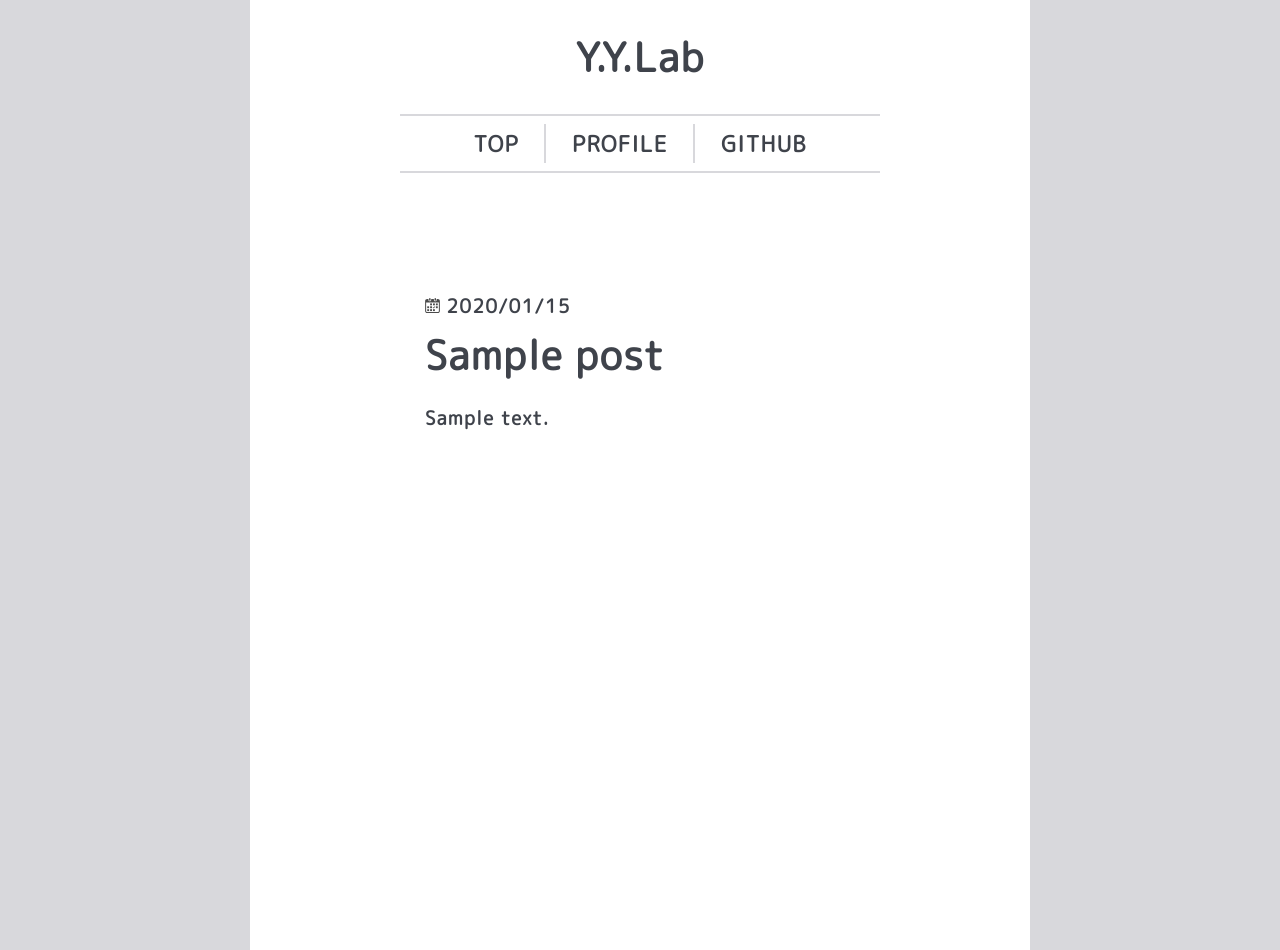
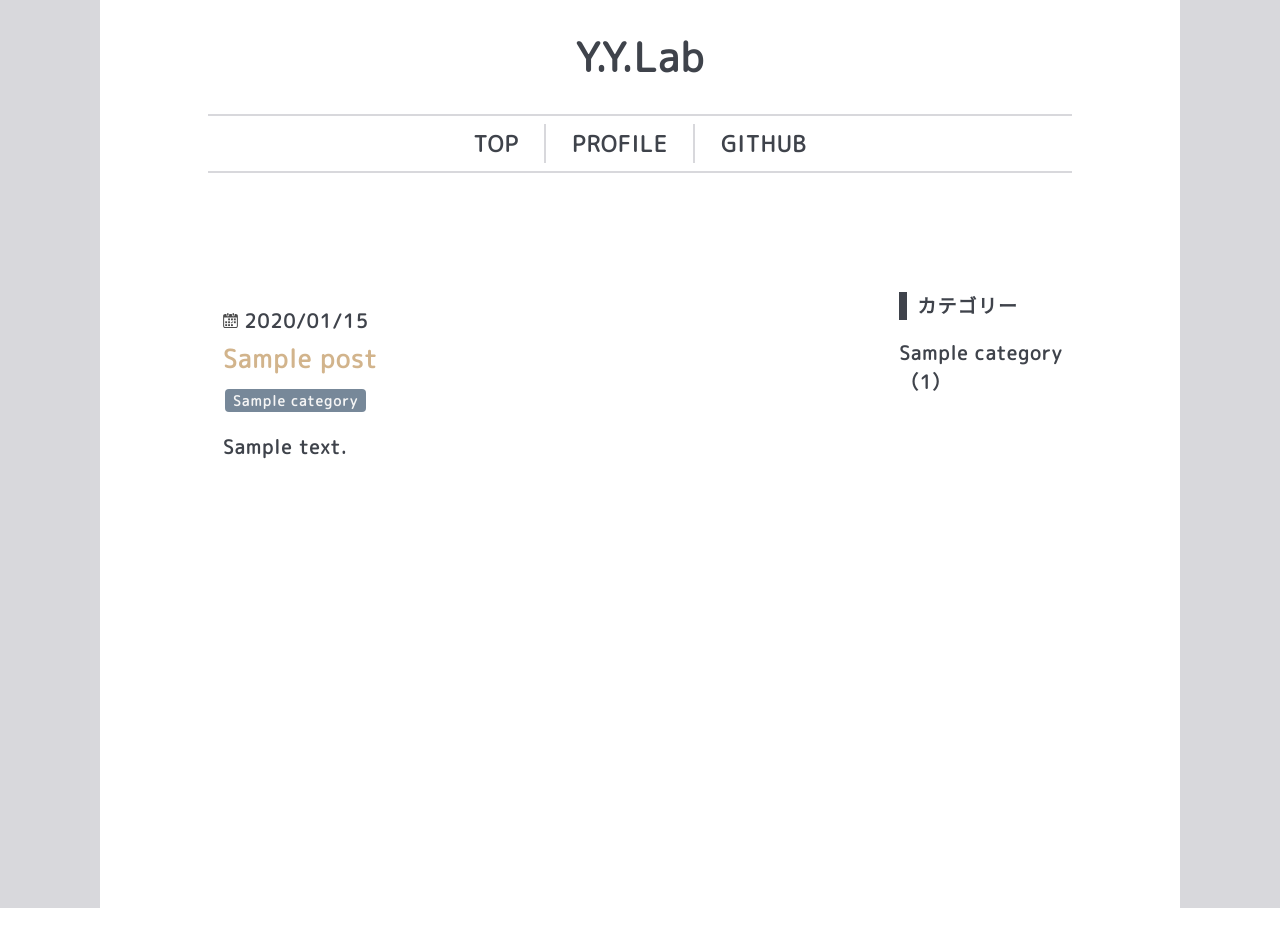
Before and after one commit to yoshi-yukky/django-blog, a Django app: page /1/ in a window 1280 px wide. After the commit the page ends 908 px from the top, so only its background shows below. Run offline with Django 3.2, Linux system fonts and the light colour scheme; tables that the repository leaves empty hold one stand-in row (values such as "Sample post"); style sheets or scripts are compiled from the project's sources; some libraries are stand-ins or nearby versions; some web fonts are replaced.

Commit message:
いったんリリースできるまで作成

```diff
--- a/django/project/blog/urls.py
+++ b/django/project/blog/urls.py
@@ -3,7 +3,7 @@ from django.urls import path
 from . import views
 
 urlpatterns = [
-    path("", views.BlogListView.as_view(), name="blog-index"),
-    path("category/<str:name>/", views.BlogListByFilteredCategoryView.as_view(), name="blog-index"),
-    path("<int:pk>/", views.BlogDetailView.as_view(), name="blog-detail"),
+    path("", views.BlogListView.as_view(), name="blog_index"),
+    path("category/<str:name>/", views.BlogListByFilteredCategoryView.as_view(), name="blog_category"),
+    path("<int:pk>/", views.BlogDetailView.as_view(), name="blog_detail"),
 ]
--- a/django/project/blog/views.py
+++ b/django/project/blog/views.py
@@ -30,7 +30,6 @@ class BlogListByFilteredCategoryView(BlogListView):
         return Post.objects.filter(category__name=category_name).select_related("category")
 
 
-@disable_side_bar
 class BlogDetailView(generic.DetailView, BlogContextMixin):
     template_name = "blog/detail.html"
     model = Post
--- a/django/project/config/settings.py
+++ b/django/project/config/settings.py
@@ -132,6 +132,9 @@ STATICFILES_DIRS  = [
 MEDIA_URL = '/media/'
 MEDIA_ROOT = os.path.join(BASE_DIR, 'media')
 
+SUMMERNOTE_THEME = 'bs4'
+X_FRAME_OPTIONS = 'SAMEORIGIN'
+
 # LOGGING = {
 #     'version': 1,
 #     'disable_existing_loggers': False,
--- a/django/project/config/urls.py
+++ b/django/project/config/urls.py
@@ -23,6 +23,7 @@ urlpatterns = [
     path('admin/', admin.site.urls),
     path('profile/', ProfileView.as_view(), name="profile"),
     path('', include('blog.urls')),
+    path("summernote/", include("django_summernote.urls")),
 ] + static(
     settings.STATIC_URL,
     document_root=settings.STATIC_ROOT,
--- a/django/project/template/base.html
+++ b/django/project/template/base.html
@@ -35,10 +35,12 @@
                             <p class="category-bar">カテゴリー</p>
                             {% for category in categories %}
                                 <p>
-                                    {{ category.name }}
-                                    <label class="category-count-badge">
-                                        {{ category.prefetched_post|length }}
-                                    </label>
+                                    <a href="{% url 'blog_category' name=category.name %}">
+                                        {{ category.name }}
+                                        <label class="category-count-badge">
+                                            （{{ category.prefetched_post|length }}）
+                                        </label>
+                                    </a>
                                 </p>
                             {% endfor %}
                         </div>
--- a/django/project/template/blog/detail.html
+++ b/django/project/template/blog/detail.html
@@ -5,13 +5,20 @@
 
 {% block content %}
     <div class="detail">
-        <div class="post-date">
-            <p>
-                <img src="{% static 'svg/calender.svg' %}" />
-                {{ post.created_at|date:"Y/m/d" }}
-            </p>
+        <div class="detail-wrapper">
+            <div class="post-date">
+                <p>
+                    <img src="{% static 'svg/calender.svg' %}" />
+                    {{ post.created_at|date:"Y/m/d" }}
+                </p>
+            </div>
+            <a href="{% url 'blog_detail' post.id %}">
+                <p class="post-title">{{ post.title }}</h5>
+            </a>
+            <div class="post-category">
+                <p>{{ post.category.name }}</p>
+            </div>
+            <p>{{ post.content|safe }}</p>
         </div>
-        <h1 class="post-title">{{ post.title }}</h1>
-        <p>{{ post.content }}</p>
     </div>
 {% endblock %}
--- a/django/project/template/blog/list.html
+++ b/django/project/template/blog/list.html
@@ -11,7 +11,7 @@
                         {{ post.created_at|date:"Y/m/d" }}
                     </p>
                 </div>
-                <a href="{% url 'blog-detail' post.id %}">
+                <a href="{% url 'blog_detail' post.id %}">
                     <p class="post-title">{{ post.title }}</h5>
                 </a>
                 <div class="post-category">
@@ -21,8 +21,8 @@
                     {% if post.excerpt %}
                         {{ post.excerpt }}
                     {% else %}
-                        {{ post.content|slice:"0:150" }}
-                        {% if post.content|length > 150 %}
+                        {{ post.content|striptags|slice:"0:150" }}
+                        {% if post.content|striptags|length > 150 %}
                             ...
                         {% endif %}
                     {% endif %}
--- a/sass/base/_base.scss
+++ b/sass/base/_base.scss
@@ -1,11 +1,11 @@
 html {
     background-color: #d8d8dc;
-    padding: 0 250px;
+    padding: 0 100px;
 }
 
 body {
     min-height: 100vh;
-    padding: 0 150px 150px 150px;
+    padding: 0 10% 10% 10%;
     font-family: "M PLUS Rounded 1c", "Helvetica Neue", Arial, "Hiragino Kaku Gothic ProN", "Hiragino Sans", Meiryo, sans-serif;
     font-size: 20px;
     font-weight: 600;
--- a/sass/module/_card.scss
+++ b/sass/module/_card.scss
@@ -5,7 +5,6 @@
         text-align: left;
         padding-top: 15px;
         padding-left: 15px;
-        padding-right: 50px;
+        padding-right: 80px;
     }
-
 }
--- a/sass/module/_detail.scss
+++ b/sass/module/_detail.scss
@@ -1,5 +1,8 @@
 .detail {
-    min-width: 0;
-    padding-left: 25px;
-    padding-right: 25px;
+    width: 80%;
+
+    .detail-wrapper {
+        padding-top: 15px;
+        padding-left: 15px;
+    }
 }
```
Also changed, not shown: django/project/blog/admin.py (+6 -1 lines).
